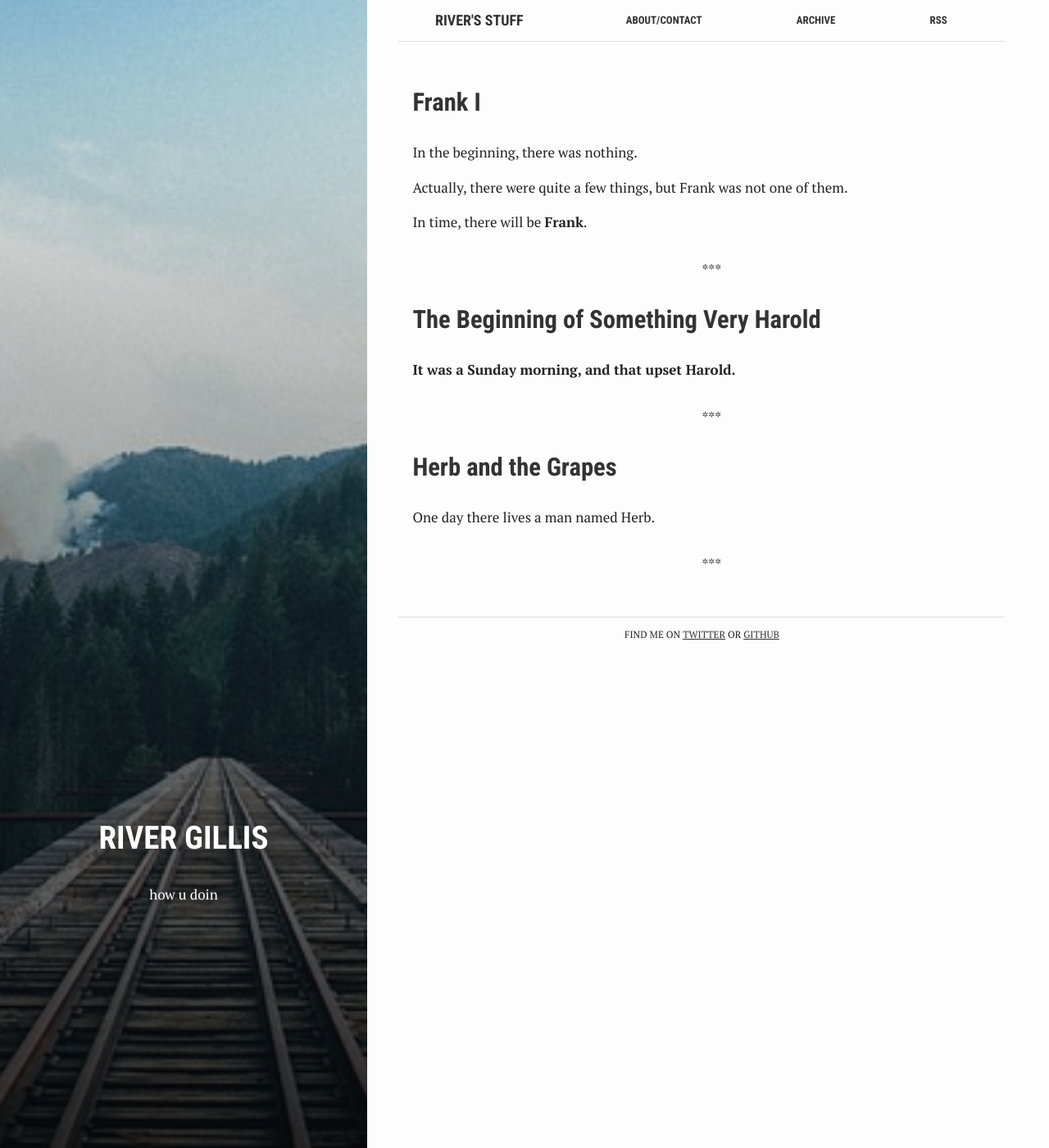
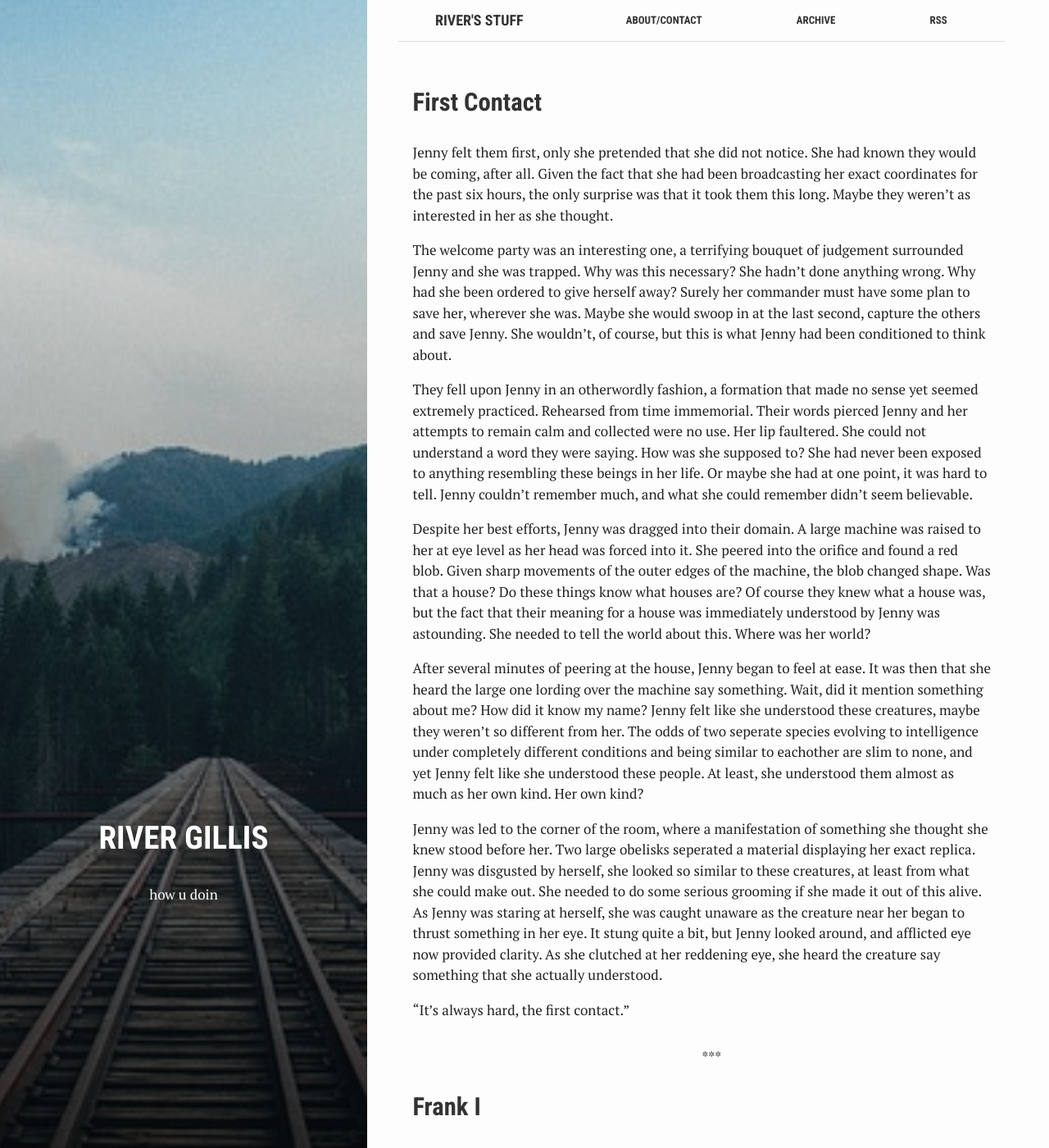
Before and after one commit to rivergillis/rivergillis.github.io, a Jekyll site: the page built from index.html, in a window 1280 px wide and 1400 px high. Shown: the whole window at 82% size. Built offline with Jekyll 4.4.1, drawn with Linux system fonts in a browser that asks for light colours; some of the changed text lies outside the part shown.

Commit message:
Fix herb typo and add First Contact

```diff
--- a/_posts/2015-11-14-herb.md
+++ b/_posts/2015-11-14-herb.md
@@ -10,7 +10,7 @@ tags: 'stories'
 author: River Gillis
 ---
 
-One day there lives a man named Herb.
+One day there lived a man named Herb.
 
 Or maybe Herby.
 
--- /dev/null
+++ b/_posts/2016-10-09-first-contact.md
@@ -0,0 +1,23 @@
+---
+layout: post
+title: "First Contact"
+bg: 'owl.jpg'
+summary: "They're here"
+date: 2016-10-9 23:13:00 -0600
+categories: posts
+tags: 'stories'
+author: River Gillis
+---
+Jenny felt them first, only she pretended that she did not notice. She had known they would be coming, after all. Given the fact that she had been broadcasting her exact coordinates for the past six hours, the only surprise was that it took them this long. Maybe they weren't as interested in her as she thought.
+
+The welcome party was an interesting one, a terrifying bouquet of judgement surrounded Jenny and she was trapped. Why was this necessary? She hadn't done anything wrong. Why had she been ordered to give herself away? Surely her commander must have some plan to save her, wherever she was. Maybe she would swoop in at the last second, capture the others and save Jenny. She wouldn't, of course, but this is what Jenny had been conditioned to think about.
+
+They fell upon Jenny in an otherwordly fashion, a formation that made no sense yet seemed extremely practiced. Rehearsed from time immemorial. Their words pierced Jenny and her attempts to remain calm and collected were no use. Her lip faultered. She could not understand a word they were saying. How was she supposed to? She had never been exposed to anything resembling these beings in her life. Or maybe she had at one point, it was hard to tell. Jenny couldn't remember much, and what she could remember didn't seem believable.
+
+Despite her best efforts, Jenny was dragged into their domain. A large machine was raised to her at eye level as her head was forced into it. She peered into the orifice and found a red blob. Given sharp movements of the outer edges of the machine, the blob changed shape. Was that a house? Do these things know what houses are? Of course they knew what a house was, but the fact that their meaning for a house was immediately understood by Jenny was astounding. She needed to tell the world about this. Where was her world?
+
+After several minutes of peering at the house, Jenny began to feel at ease. It was then that she heard the large one lording over the machine say something. Wait, did it mention something about me? How did it know my name? Jenny felt like she understood these creatures, maybe they weren't so different from her. The odds of two seperate species evolving to intelligence under completely different conditions and being similar to eachother are slim to none, and yet Jenny felt like she understood these people. At least, she understood them almost as much as her own kind. Her own kind?
+
+Jenny was led to the corner of the room, where a manifestation of something she thought she knew stood before her. Two large obelisks seperated a material displaying her exact replica. Jenny was disgusted by herself, she looked so similar to these creatures, at least from what she could make out. She needed to do some serious grooming if she made it out of this alive. As Jenny was staring at herself, she was caught unaware as the creature near her began to thrust something in her eye. It stung quite a bit, but Jenny looked around, and afflicted eye now provided clarity. As she clutched at her reddening eye, she heard the creature say something that she actually understood.
+
+"It's always hard, the first contact."
```
Also changed, not shown: 5 other files.
